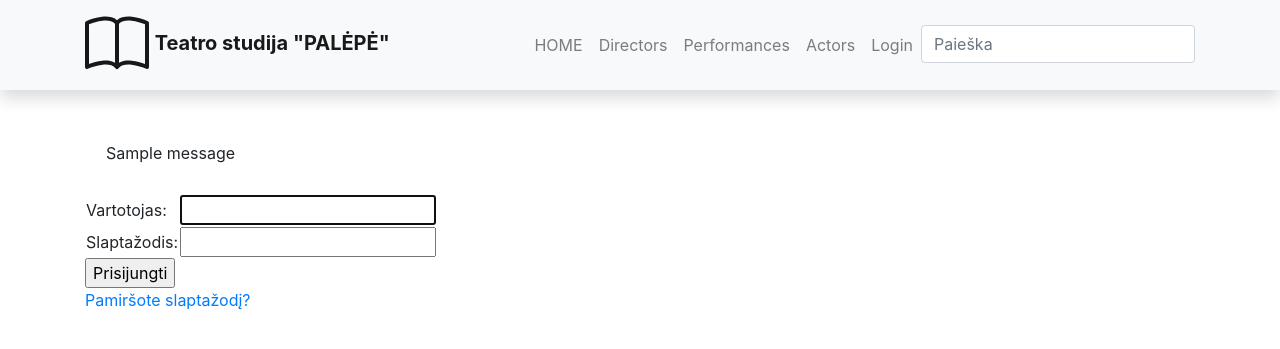
After one commit to Jo123Pa/Theatre, a Django app: page /accounts/login/ in a window 1280 px wide. The commit adds this page. Shown: the top 349 px of the page. Run offline with Django 4.2, Linux system fonts and the light colour scheme; tables that the repository leaves empty hold one stand-in row (values such as "Sample post"); one stand-in notice (Sample message) is shown; some libraries are stand-ins or nearby versions.

Commit message:
Were created Login, logout, change password func

```diff
--- a/mysite/mysite/urls.py
+++ b/mysite/mysite/urls.py
@@ -24,5 +24,6 @@ urlpatterns = [
     path('user_profile/', include('user_profile.urls')),
     path('admin/', admin.site.urls),
     path('', RedirectView.as_view(url='theater', permanent=True)),
+    path('accounts/', include('django.contrib.auth.urls')),
 ] + (static(settings.STATIC_URL, document_root=settings.STATIC_ROOT) +
      static(settings.MEDIA_URL, document_root=settings.MEDIA_ROOT))
--- /dev/null
+++ b/mysite/theater/templates/registration/login.html
@@ -0,0 +1,33 @@
+{% extends "theater/base.html" %}
+
+{% block content %}
+
+  {% if form.errors %}
+    <p>Prisijungimo klaida, bandykite dar kartą!</p>
+  {% endif %}
+
+  {% if next %}
+    {% if user.is_authenticated %}
+      <p>Neturite prieigos prie šios informacijos. Turite prisijungti.</p>
+    {% endif %}
+  {% endif %}
+
+  <form method="post" action="{% url 'login' %}">
+    {% csrf_token %}
+    <table>
+      <tr>
+        <td>Vartotojas: </td>
+        <td>{{ form.username }}</td>
+      </tr>
+      <tr>
+        <td>Slaptažodis: </td>
+        <td>{{ form.password }}</td>
+      </tr>
+    </table>
+    <input type="submit" value="Prisijungti" />
+    <input type="hidden" name="next" value="{{ next }}" />
+  </form>
+
+  <p><a href="{% url 'password_reset' %}">Pamiršote slaptažodį?</a></p>
+
+{% endblock %}
--- /dev/null
+++ b/mysite/theater/templates/registration/password_reset_complete.html
@@ -0,0 +1,6 @@
+{% extends "theater/base.html" %}
+
+{% block content %}
+  <h1>Slaptažodis pakeistas!</h1>
+  <p><a href="{% url 'login' %}">prisijungti iš naujo</a></p>
+{% endblock %}
--- /dev/null
+++ b/mysite/theater/templates/registration/password_reset_done.html
@@ -0,0 +1,5 @@
+{% extends "theater/base.html" %}
+
+{% block content %}
+  <p>Slaptažodžio pakeitimo nuorodą išsiuntėme jums el.paštu!</p>
+{% endblock %}
--- /dev/null
+++ b/mysite/theater/templates/registration/password_reset_email.html
@@ -0,0 +1,2 @@
+Kažkas mums atsiuntė užklausą slaptažodio keitimui. Jeigu tai buvote Jūs, sekite nuoroda žemiau:
+{{ protocol}}://{{ domain }}{% url 'password_reset_confirm' uidb64=uid token=token %}
--- a/mysite/theater/templates/theater/base.html
+++ b/mysite/theater/templates/theater/base.html
@@ -5,30 +5,78 @@
   <meta charset="utf-8">
   <meta name="viewport" content="width=device-width, initial-scale=1">
   <link rel="stylesheet" href="https://stackpath.bootstrapcdn.com/bootstrap/4.1.3/css/bootstrap.min.css" integrity="sha384-MCw98/SFnGE8fJT3GXwEOngsV7Zt27NXFoaoApmYm81iuXoPkFOJwJ8ERdknLPMO" crossorigin="anonymous">
+  <link rel="stylesheet" href="https://cdnjs.cloudflare.com/ajax/libs/font-awesome/4.7.0/css/font-awesome.min.css">
   <!-- Add additional CSS in static file -->
+
   {% load static %}
   <link rel="stylesheet" href="{% static 'css/styles.css' %}">
 </head>
 <body>
-  <div class="container-fluid">
-    <div class="row">
-      <div class="col-sm-2">
-      {% block sidebar %}
-        <ul class="sidebar-nav">
-          <li><a href="{% url 'index' %}">Pradžia</a></li>
-          <li><a href="{% url 'performances' %}">Spektakliai</a></li>
-          <li><a href="{% url 'directors' %}">Režisieriai</a></li>
-          <li><a href="{% url 'actors' %}">Aktoriai</a></li>
+<!-- Navigation -->
+<nav class="navbar navbar-expand-lg navbar-light bg-light fixed-top mb-5 shadow">
+  <div class="container">
+    <a class="navbar-brand" href="#">
+      <svg xmlns="http://www.w3.org/2000/svg" width="64" height="64" fill="currentColor" class="bi bi-book" viewBox="0 0 16 16">
+        <path d="M1 2.828c.885-.37 2.154-.769 3.388-.893 1.33-.134 2.458.063 3.112.752v9.746c-.935-.53-2.12-.603-3.213-.493-1.18.12-2.37.461-3.287.811V2.828zm7.5-.141c.654-.689 1.782-.886 3.112-.752 1.234.124 2.503.523 3.388.893v9.923c-.918-.35-2.107-.692-3.287-.81-1.094-.111-2.278-.039-3.213.492V2.687zM8 1.783C7.015.936 5.587.81 4.287.94c-1.514.153-3.042.672-3.994 1.105A.5.5 0 0 0 0 2.5v11a.5.5 0 0 0 .707.455c.882-.4 2.303-.881 3.68-1.02 1.409-.142 2.59.087 3.223.877a.5.5 0 0 0 .78 0c.633-.79 1.814-1.019 3.222-.877 1.378.139 2.8.62 3.681 1.02A.5.5 0 0 0 16 13.5v-11a.5.5 0 0 0-.293-.455c-.952-.433-2.48-.952-3.994-1.105C10.413.809 8.985.936 8 1.783z"/>
+      </svg>
+      <strong class="donatas">Teatro studija "PALĖPĖ"</strong>
+    </a>
+    <button class="navbar-toggler" type="button" data-toggle="collapse" data-target="#navbarResponsive" aria-controls="navbarResponsive" aria-expanded="false" aria-label="Toggle navigation">
+      <span class="navbar-toggler-icon"></span>
+    </button>
+    <div class="collapse navbar-collapse" id="navbarResponsive">
+      <ul class="navbar-nav ml-auto">
+        {# čia dedami meniu punktai #}
+        <li class="nav-item">
+          <a class="nav-link" href="{% url 'index' %}">HOME</a>
+        </li>
+        <li class="nav-item">
+          <a class="nav-link" href="{% url 'directors' %}">Directors</a>
+        </li>
+        <li class="nav-item">
+          <a class="nav-link" href="{% url 'performances' %}">Performances</a>
+        </li>
+        <li class="nav-item">
+          <a class="nav-link" href="{% url 'actors' %}">Actors</a>
+        </li>
+        {% if user.is_authenticated %}
           <li class="nav-item">
-            <form class="form-inline" action="{% url 'search' %}" method="get" class="form-inline my-2 my-md-0">
-                <input name="query" class="form-control" type="text" placeholder="Paieška">
-            </form>
+            {% comment %} <a class="nav-link" href="{% url 'profile' %}"> {% endcomment %}
+              <svg class="bi bi-person" width="1.5em" height="1.5em" viewBox="0 0 16 16" fill="currentColor" xmlns="http://www.w3.org/2000/svg">
+                <path fill-rule="evenodd" d="M13 14s1 0 1-1-1-4-6-4-6 3-6 4 1 1 1 1h10zm-9.995-.944v-.002.002zM3.022 13h9.956a.274.274 0 00.014-.002l.008-.002c-.001-.246-.154-.986-.832-1.664C11.516 10.68 10.289 10 8 10c-2.29 0-3.516.68-4.168 1.332-.678.678-.83 1.418-.832 1.664a1.05 1.05 0 00.022.004zm9.974.056v-.002.002zM8 7a2 2 0 100-4 2 2 0 000 4zm3-2a3 3 0 11-6 0 3 3 0 016 0z" clip-rule="evenodd"/>
+              </svg>
+              {{ user.get_username }}
+            </a>
           </li>
-        </ul>
-     {% endblock %}
-      </div>
-      <div class="col-sm-10 ">{% block content %}{% endblock %}</div>
+          <li class="nav-item">
+            <a class="nav-link" href="{% url 'logout' %}">Logout</a>
+          </li>
+        {% else %}
+          <li class="nav-item">
+            <a class="nav-link" href="{% url 'login' %}">Login</a>
+          </li>
+        {% endif %}
+        <li class="nav-item">
+          <form class="form-inline" action="{% url 'search' %}" method="get" class="form-inline my-2 my-md-0">
+              <input name="query" class="form-control" type="text" placeholder="Paieška">
+          </form>
+        </li>
+      </ul>
     </div>
   </div>
+</nav>
+<div class="container" style="margin-top: 8rem;">
+  {% if messages %}
+  <div class="messages">
+    {% for message in messages %}
+      <div class="alert {% if message.tags %}{{ message.tags }}{% endif %}">{{ message }}</div>
+    {% endfor %}
+  </div>
+  {% endif %}
+  {% block content %}{% endblock %}
+</div>
+<script src="https://code.jquery.com/jquery-3.5.1.slim.min.js" integrity="sha384-DfXdz2htPH0lsSSs5nCTpuj/zy4C+OGpamoFVy38MVBnE+IbbVYUew+OrCXaRkfj" crossorigin="anonymous"></script>
+<script src="https://cdn.jsdelivr.net/npm/popper.js@1.16.0/dist/umd/popper.min.js" integrity="sha384-Q6E9RHvbIyZFJoft+2mJbHaEWldlvI9IOYy5n3zV9zzTtmI3UksdQRVvoxMfooAo" crossorigin="anonymous"></script>
+<script src="https://stackpath.bootstrapcdn.com/bootstrap/4.5.0/js/bootstrap.min.js" integrity="sha384-OgVRvuATP1z7JjHLkuOU7Xw704+h835Lr+6QL9UvYjZE3Ipu6Tp75j7Bh/kR0JKI" crossorigin="anonymous"></script>
 </body>
 </html>
--- a/mysite/theater/templates/theater/index.html
+++ b/mysite/theater/templates/theater/index.html
@@ -9,6 +9,7 @@
     <li><strong>Pasirodymai:</strong> {{ num_instances }}</li>
     <li><strong>Laisvų vietų spektakliai:</strong> {{ num_instances_available }}</li>
     <li><strong>Režisieriai:</strong> {{ num_director }}</li>
+    <br/>
     <p>Čia jūs lankotes {{ num_visits }}-ą kartą.</p>
   </ul>
 {% endblock %}
--- a/mysite/theater/views.py
+++ b/mysite/theater/views.py
@@ -9,16 +9,17 @@ from django.core.paginator import Paginator
 def index(request):
     num_performance = Performance.objects.count()
     num_instances = PerformanceInstance.objects.all().count()
-
     num_instances_available = PerformanceInstance.objects.filter(status__exact='Yra laisvų vietų').count()
-
     num_director = Director.objects.count()
+    num_visits = request.session.get('num_visits', 1)
+    request.session['num_visits'] = num_visits + 1
 
     context = {
         'num_performance' : num_performance,
         'num_instances' : num_instances,
         'num_instances_available' : num_instances_available,
         'num_director' : num_director,
+        'num_visits' : num_visits,
     }
 
     return render(request, 'theater/index.html', context=context)
```
Also changed, not shown: mysite/mysite/settings.py (+10 -0 lines), mysite/theater/templates/registration/password_reset_confirm.html (added, +29 -0 lines), mysite/theater/templates/registration/password_reset_form.html (added, +12 -0 lines).
